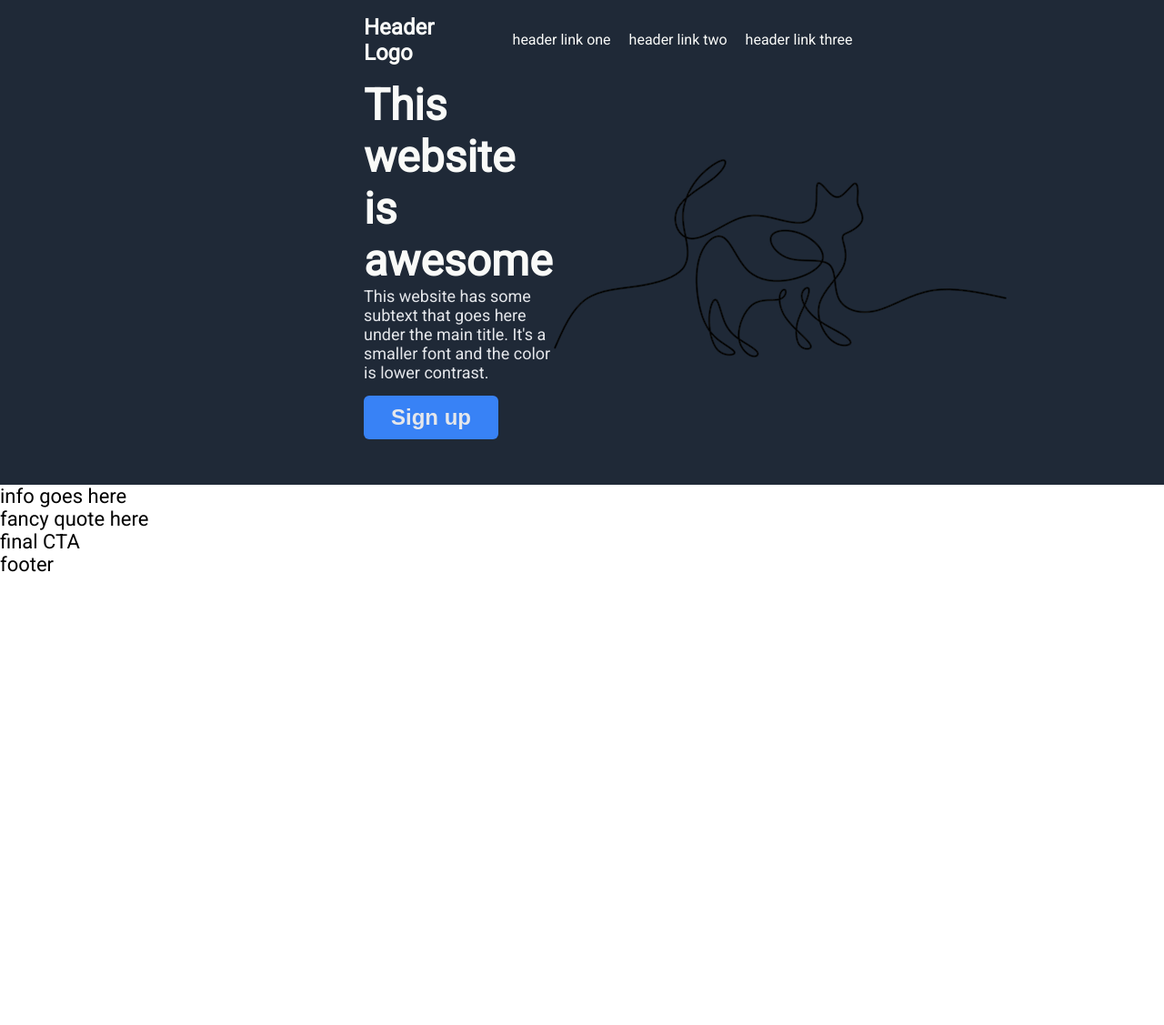
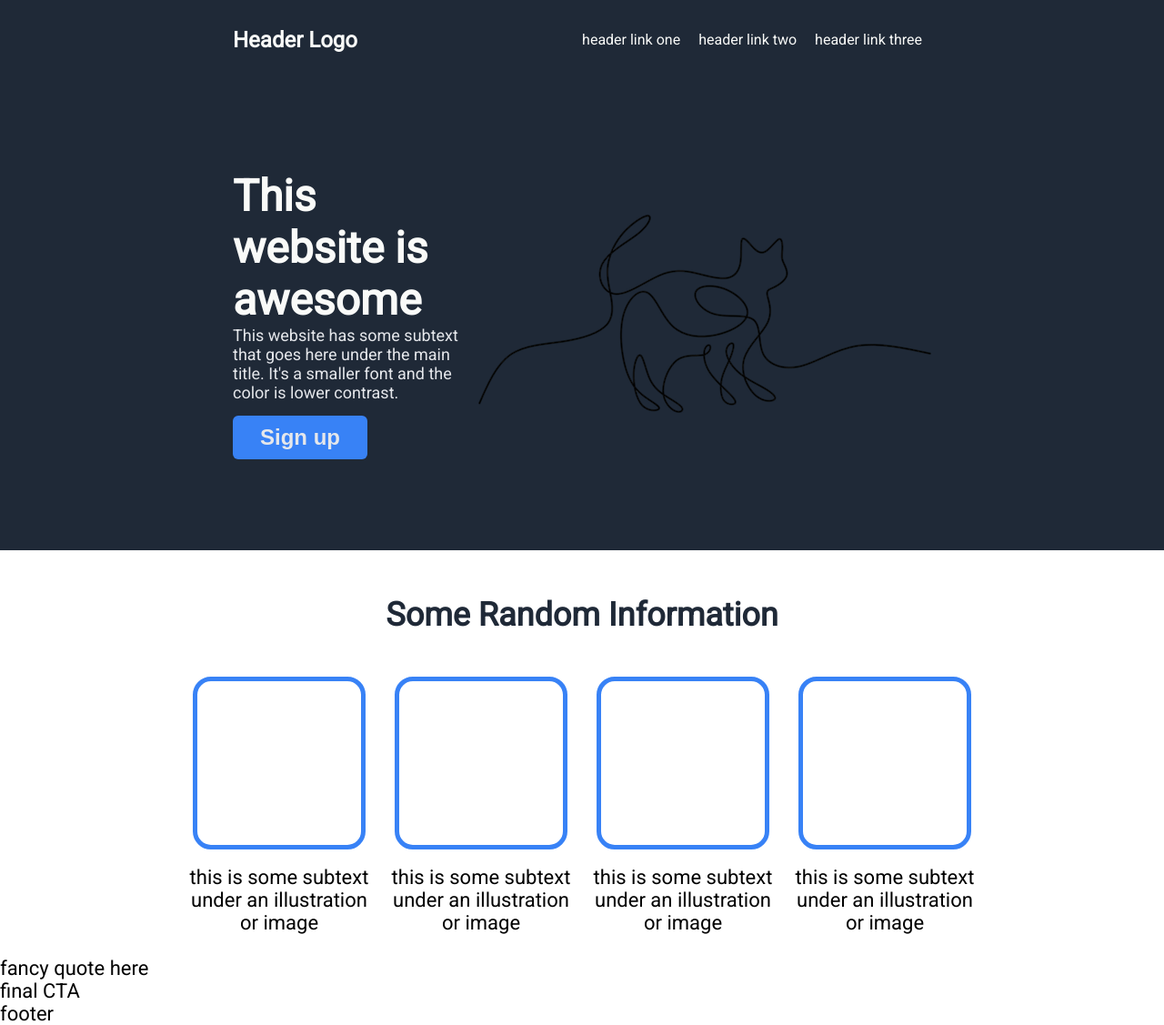
Before and after one commit to harry-lkl/odin_landing_page, a plain HTML site: page index.html in a window 1280 px wide. Shown: the whole page at 91% size. Before the commit the page ends 800 px from the top, so only its background shows below. Drawn offline with Linux system fonts and the light colour scheme.

Commit message:
add info section

```diff
--- a/index.css
+++ b/index.css
@@ -10,12 +10,12 @@
 }
 
 .headerLogo{
-    margin-left: 400px;
+    margin-left: 20%;
 }
 
 .menu {
     display: flex;
-    margin-right: 400px;
+    margin-right: 20%;
 }
 
 .menuItems{
@@ -39,8 +39,7 @@
     justify-content: center;
     align-items: flex-start;
     width: 50%;
-    margin-left: 400px;
-    margin-bottom: 50px;
+    margin: 100px 20px 100px 20%;
 }
 
 .heroTitle {
@@ -71,6 +70,48 @@
     justify-content: center;
     align-items: center;
     width: 50%;
-    margin-right: 400px;
-    margin-bottom: 50px;
+    margin: 100px 20% 100px 0px;
 }
+
+.info {
+    display: flex;
+    flex-direction: column;
+    justify-content: center;
+    align-items: center;
+    margin: 0;
+}
+
+.infoTitle {
+    display: flex;
+    justify-content: center;
+    align-items: center;
+    padding: 50px 0px 30px 0px;
+    font-size: 36px;
+    font-weight: extra-bold;
+    color: #1f2937;
+    margin: 0;
+}
+
+.infoTable {
+    display: flex;
+    justify-content: center;
+    align-items: center;
+    width: 60%;
+}
+
+.infoTd {
+    padding: 15px;
+    width: 180px;
+}
+
+.infoTr {
+    text-align: justify;
+    text-align: center;
+}
+
+.infoSquare {
+    height: 180px;
+    width: 180px;
+    border: solid 5px #3882F6;
+    border-radius: 20pX;
+}
--- a/index.html
+++ b/index.html
@@ -34,7 +34,23 @@
         </div>
     </div>
     <div class="info">
-        info goes here
+        <h2 class="infoTitle">
+            Some Random Information
+        </h2>
+        <table class="infoTable">
+            <tr class="infoTr">
+                <td class="infoTd"><div class="infoSquare"></div></td>
+                <td class="infoTd"><div class="infoSquare"></div></td>
+                <td class="infoTd"><div class="infoSquare"></div></td>
+                <td class="infoTd"><div class="infoSquare"></div></td>
+            </tr>
+            <tr class="infoTr">
+                <td class="infoText">this is some subtext under an illustration or image</p>
+                <td class="infoText">this is some subtext under an illustration or image</p>
+                <td class="infoText">this is some subtext under an illustration or image</p>
+                <td class="infoText">this is some subtext under an illustration or image</p>
+            </tr>
+        </table>
     </div>
     <div class="quote">
         fancy quote here
```
